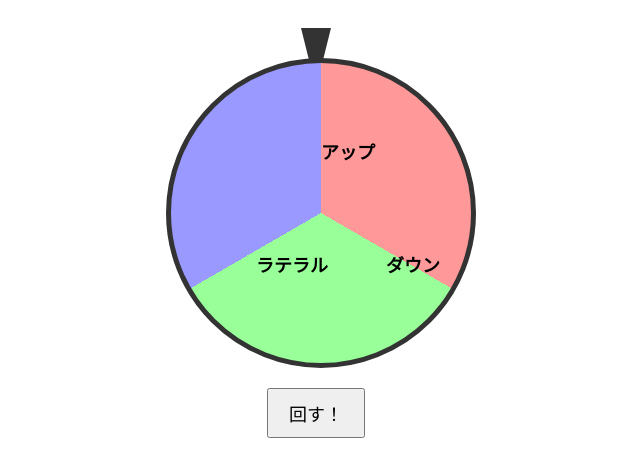
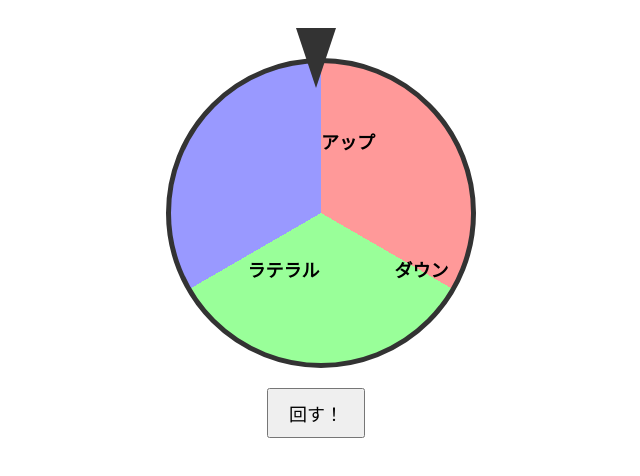
Before and after one commit to j-medicalnlp/chunk-roulette, a plain HTML site: page index.html in a window 1280 px wide. Shown: the whole page, without its empty margins (324-964 px from the left). Drawn offline with Linux system fonts and the light colour scheme.

Commit message:
Update index.html

```diff
--- a/index.html
+++ b/index.html
@@ -28,6 +28,7 @@
             );
             transition: transform 3s cubic-bezier(0.33, 1, 0.68, 1);
             position: relative;
+            z-index: 1;
         }
         .wheel span {
             position: absolute;
@@ -38,13 +39,13 @@
             font-size: 18px;
         }
         .wheel .label-up {
-            transform: rotate(0deg) translateY(-75px) rotate(0deg);
+            transform: rotate(0deg) translateY(-85px) rotate(0deg);
         }
         .wheel .label-down {
-            transform: rotate(120deg) translateY(-75px) rotate(-120deg);
+            transform: rotate(120deg) translateY(-85px) rotate(-120deg);
         }
         .wheel .label-lateral {
-            transform: rotate(240deg) translateY(-75px) rotate(-240deg);
+            transform: rotate(240deg) translateY(-85px) rotate(-240deg);
         }
         .pointer {
             position: absolute;
@@ -53,9 +54,10 @@
             transform: translateX(-50%) rotate(0deg);
             width: 0;
             height: 0;
-            border-left: 15px solid transparent;
-            border-right: 15px solid transparent;
+            border-left: 20px solid transparent;
+            border-right: 20px solid transparent;
             border-top: 60px solid #333;
+            z-index: 2;
         }
         .result {
             margin-top: 20px;
```
